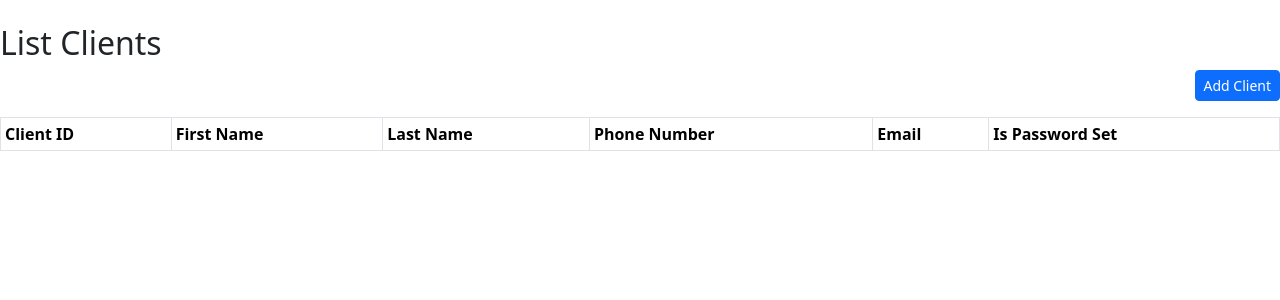
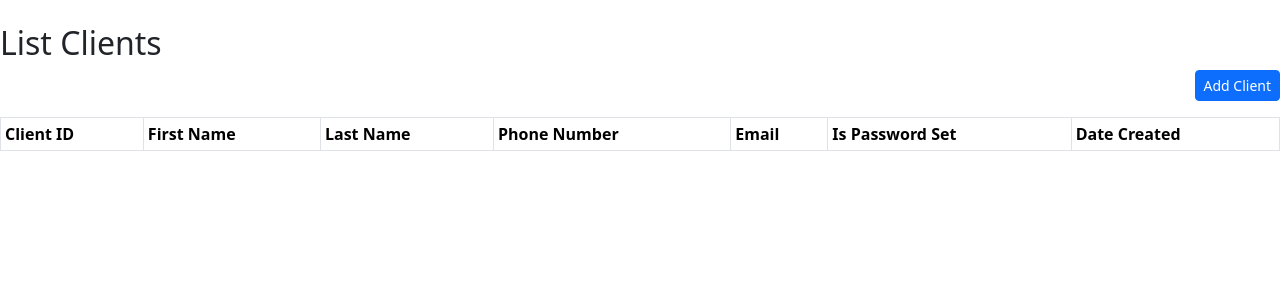
Before and after one commit to SamsonEshipillahPasili/garage360, a Django app: page /clients in a window 1280 px wide. Shown: the top 300 px of the page. Run offline with Django 5.2, Linux system fonts and the light colour scheme; the visitor is signed in with stand-in values (Sample User, id 1); data comes from the database, SQL or seed files in the repository; data that the repository does not hold is empty; some libraries are stand-ins or nearby versions.

Commit message:
Added the "Date Created" column to the clients page

```diff
--- a/core/templates/core/clients.html
+++ b/core/templates/core/clients.html
@@ -45,6 +45,7 @@
             <th>Phone Number</th>
             <th>Email</th>
             <th>Is Password Set</th>
+            <th>Date Created</th>
         </tr>
         </thead>
         <tbody>
@@ -58,6 +59,7 @@
             <td>
                 {% if client.is_password_set %}  Yes  {% else %}  No {% endif %}
             </td>
+            <td>{{ client.created }}</td>
         </tr>
         {% endfor %}
         </tbody>
```
